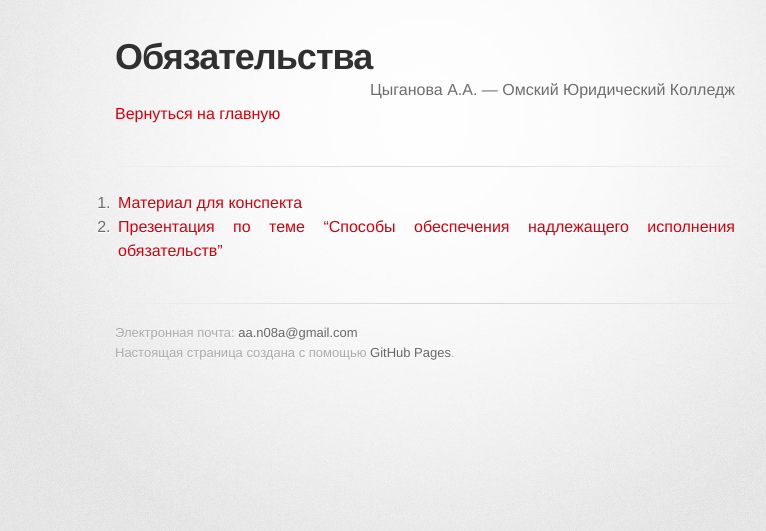
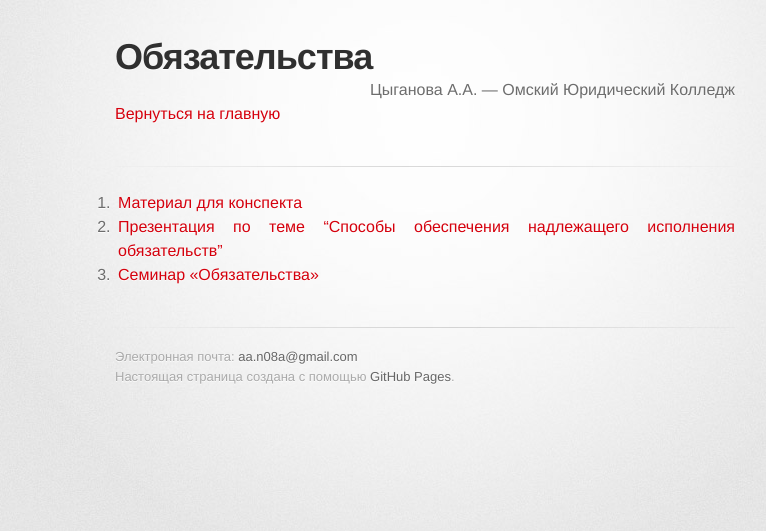
Before and after one commit to a-nova/a-nova.github.io, a Jekyll site: the page built from _lessons/12.md, in a window 1280 px wide, cut to the strip 0-591 px from the top of the page. Shown: the top 531 px of the strip, without its empty margins (215-981 px from the left). Built offline with Jekyll 4.4.1, drawn with Linux system fonts in a browser that asks for light colours; some web fonts are replaced.

Commit message:
семинар обязательства

```diff
--- a/_lessons/12.md
+++ b/_lessons/12.md
@@ -7,3 +7,4 @@ layout: page
 
 1. [Материал для конспекта](./Суханов_на_конспект.pdf)
 2. [Презентация по теме "Способы обеспечения надлежащего исполнения обязательств"](./12/lec-obesp-pres.pdf)
+3. [Семинар «Обязательства»](./12/sem-obyaz.pdf)
```
Also changed, not shown: 1 other file.
